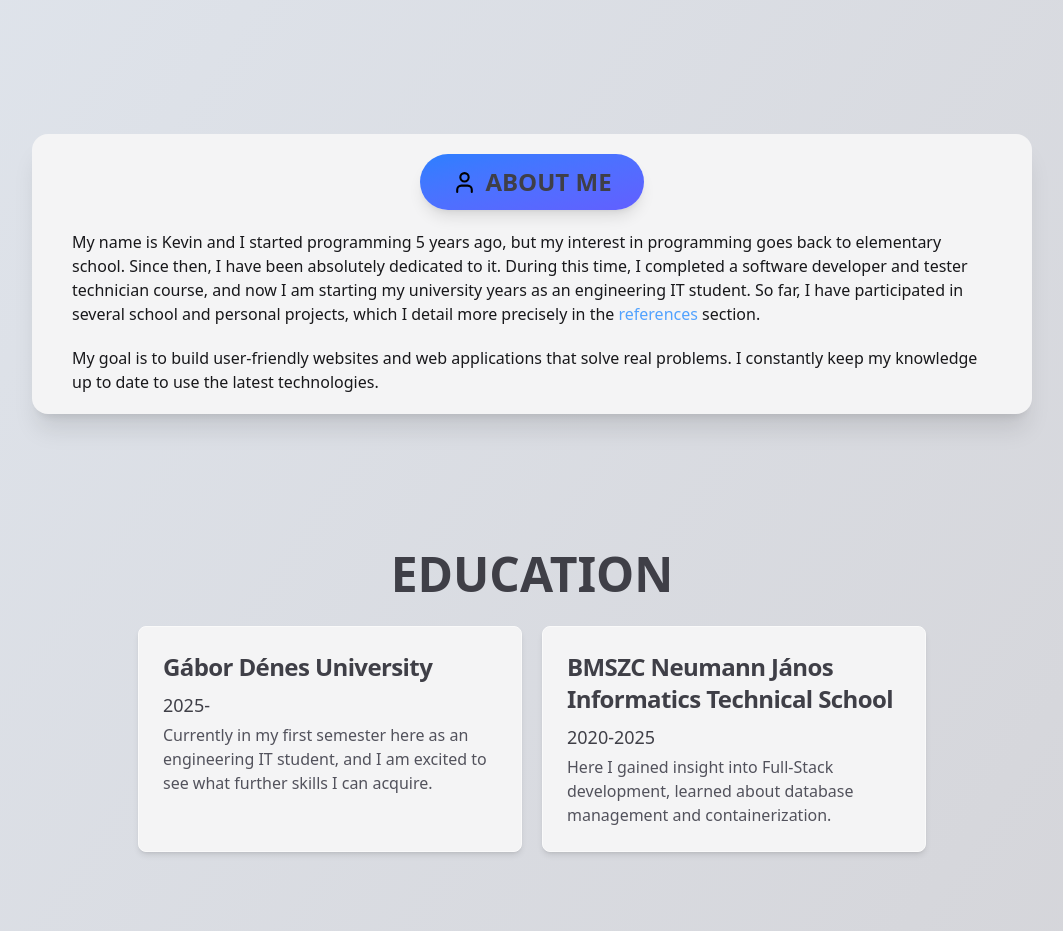
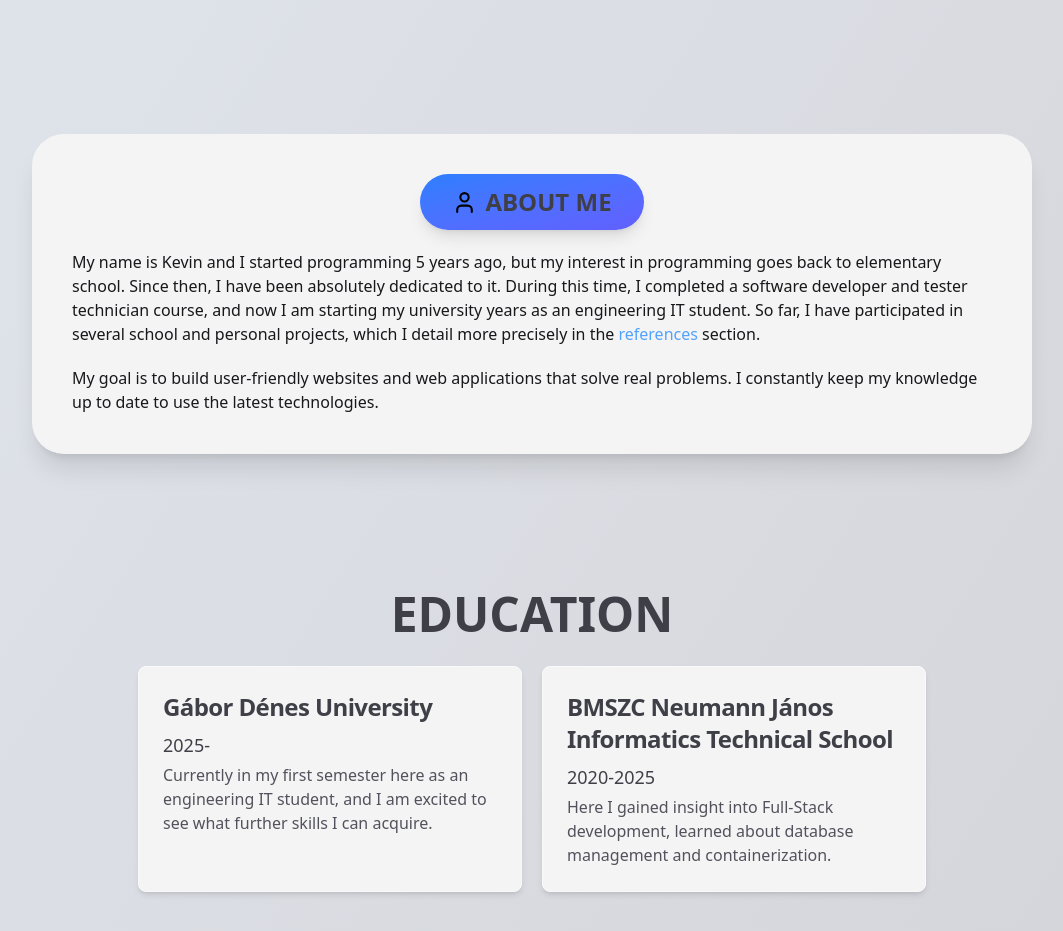
Before and after one commit to chencsi/chencsi.github.io, a React (Vite) app: page / in a window 1280 px wide. Shown: the part 800-1731 px from the top of the page, without its empty margins (108-1171 px from the left). Built offline with nearby package versions, Linux system fonts and the light colour scheme.

Commit message:
larger border radius

```diff
--- a/src/components/HomeAbout.jsx
+++ b/src/components/HomeAbout.jsx
@@ -12,7 +12,7 @@ function HomeAbout() {
 		>
 			<div
 				data-aos="fade-up"
-				className={`${theme === "dark" ? "bg-gradient-to-br from-zinc-800 to-zinc-900 border border-zinc-800" : "bg-zinc-100"} px-10 py-5 flex flex-col gap-5 max-w-[1000px] mx-10 rounded-2xl shadow-xl`}
+				className={`${theme === "dark" ? "bg-gradient-to-br from-zinc-800 to-zinc-900 border border-zinc-800" : "bg-zinc-100"} p-10 flex flex-col gap-5 max-w-[1000px] mx-10 rounded-4xl shadow-xl`}
 			>
 				<div className="flex flex-row gap-2 bg-gradient-to-br from-blue-500 to-indigo-500 rounded-full py-3 px-8 w-fit mx-auto shadow-lg">
 					<User size="25" className="self-center" />
```
